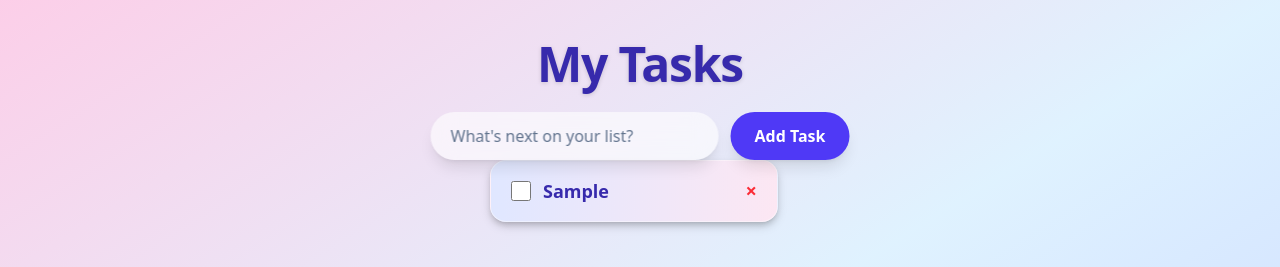
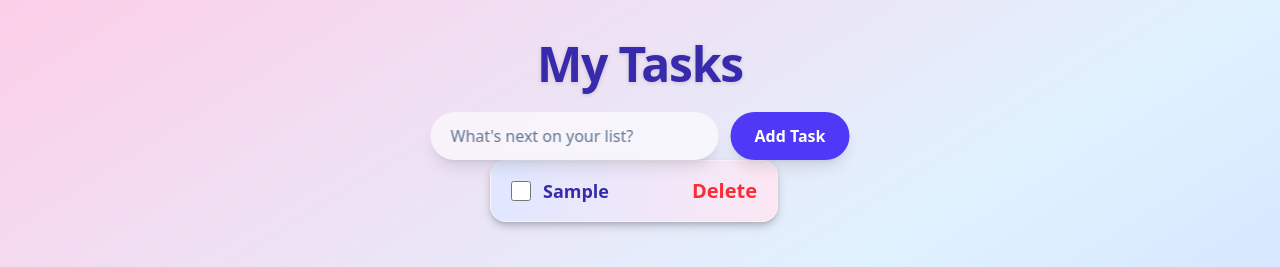
Before and after one commit to Isingizwe12/todolist-typescript, a React (Vite) app: page / in a window 1280 px wide. Both pictures are taken after typing "Sample" into the empty fields and a click on the button "Add Task". Shown: the top 267 px of the page. Built offline with nearby package versions, Linux system fonts and the light colour scheme.

Commit message:
updated todo item file

```diff
--- a/src/components/TodoItem.tsx
+++ b/src/components/TodoItem.tsx
@@ -1,4 +1,4 @@
-import React from "react";
+
 
 type TaskItemProps = {
   id: string;
@@ -43,7 +43,7 @@ export default function TaskItem({
         onClick={onDelete}
         className="text-red-500 hover:text-red-700 font-bold text-xl"
       >
-        ×
+        Delete
       </button>
     </div>
   );
```
